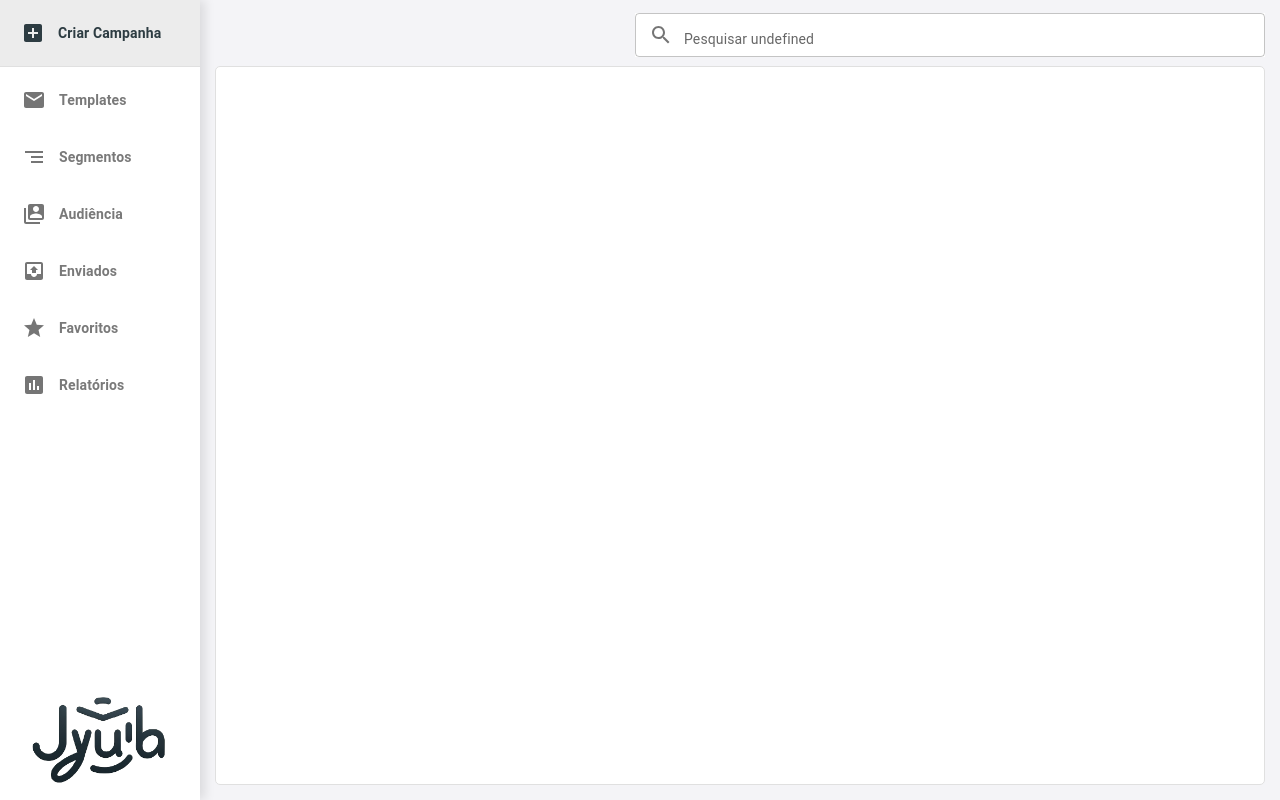
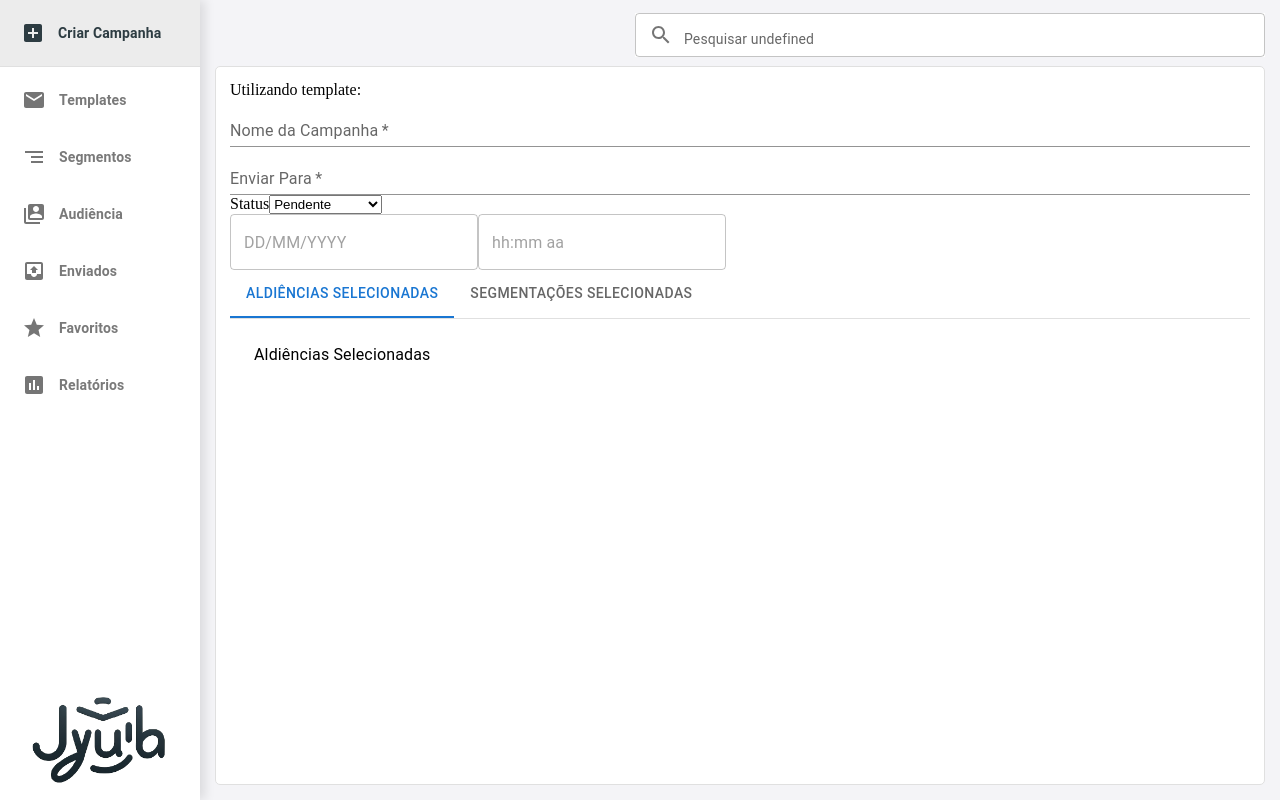
Before and after one commit to oasis-42/jyula-email-frontend, a React (Vite) app: page /criar-campanha/enviar-campanha in a window 1280 px wide. Built offline with nearby package versions, Linux system fonts and the light colour scheme.

Commit message:
layout send campaign

```diff
--- a/package.json
+++ b/package.json
@@ -18,8 +18,13 @@
     "@emotion/react": "^11.11.1",
     "@emotion/styled": "^11.11.0",
     "@mui/icons-material": "^5.14.18",
+    "@mui/lab": "^5.0.0-alpha.153",
     "@mui/material": "^5.14.18",
+    "@mui/x-date-pickers": "^6.18.1",
+    "@mui/x-date-pickers-pro": "^6.18.1",
+    "dayjs": "^1.11.10",
     "monaco-editor": "^0.44.0",
+    "phosphor-react": "^1.4.1",
     "react": "^18.2.0",
     "react-dom": "^18.2.0",
     "react-router-dom": "^6.18.0"
--- a/src/App.tsx
+++ b/src/App.tsx
@@ -8,6 +8,7 @@ import Audience from "./pages/audiences";
 import Sent from "./pages/sent";
 import Favorites from "./pages/favorites";
 import Reports from "./pages/reports";
+import SendCampaign from './pages/sendCampaign';
 
 export default function App() {
   return (
@@ -15,6 +16,7 @@ export default function App() {
       <Layout>
         <Routes>
           <Route path="/criar-campanha" element={<CreateCampaign/>} />
+          <Route path="/criar-campanha/enviar-campanha" element={<SendCampaign/>} />
           <Route path="/criar-templates" element={<CreateTemplates/>} />
           <Route path="/segmentos" element={<Segments/>} />
           <Route path="/audiencia" element={<Audience/>} />
--- /dev/null
+++ b/src/components/favoritesTemplates/favoritesTemplates.tsx
@@ -0,0 +1,47 @@
+import { ArrowsInSimple, ArrowsOutSimple } from "phosphor-react";
+import { useState } from "react";
+
+export function FavoritesTemplates() {
+  const [isFavTemplates, setIsFavTemplates] = useState(true);
+
+  return (
+    <div className="p-2">
+      <span>Templates favoritos</span>
+      <ul className="flex flex-col gap-3 w-fit mt-2">
+        <li
+          className="flex
+          items-center
+          flex-wrap
+          justify-around
+          bg-[#D9D9D9]
+          rounded-[15px]
+          p-3
+          w-[28rem]">
+          <button className="text-base break-words">Lorem ipsum dolor sit amet consectetur</button>
+          {isFavTemplates ? (
+            <>
+              <button
+                onClick={() => {
+                  setIsFavTemplates((prev) => !prev);
+                }}>
+                <ArrowsOutSimple size={16} color="#050505" weight="bold" />
+              </button>
+            </>
+          ) : (
+            <>
+              <button
+                onClick={() => {
+                  setIsFavTemplates((prev) => !prev);
+                }}>
+                <ArrowsInSimple size={16} color="#050505" weight="bold" />
+              </button>
+              <div className="border-t border-black pt-[0.125rem] w-full mt-4">
+                <p className="break-words text-sm mt-[0.125rem]">Lorem ipsum dolor sit amet consectetur</p>
+              </div>
+            </>
+          )}
+        </li>
+      </ul>
+    </div>
+  );
+}
--- /dev/null
+++ b/src/components/lastTemplates/lastTemplates.tsx
@@ -0,0 +1,53 @@
+import { ArrowsInSimple, ArrowsOutSimple, Star } from "phosphor-react";
+import { useState } from "react";
+
+export function LastTemplates() {
+  const [isLastTemplates, setIsLastTemplates] = useState(true);
+
+  return (
+    <div className="p-2">
+      <span>Últimos templates utilizados</span>
+      <ul className="flex flex-col gap-3 w-fit mt-2">
+        <li
+          className="flex
+        items-center
+        flex-wrap
+        justify-around
+        bg-[#D9D9D9]
+        rounded-[15px]
+        p-3
+        w-[28rem]">
+          <button className="text-base break-words">Lorem ipsum dolor sit amet consectetur</button>
+          <button>
+            <Star size={16} color="#050505" weight="bold" />
+          </button>
+          {isLastTemplates ? (
+            <>
+              <button
+                onClick={() => {
+                  setIsLastTemplates((prev) => !prev);
+                }}>
+                <ArrowsOutSimple size={16} color="#050505" weight="bold" />
+              </button>
+            </>
+          ) : (
+            <>
+              <button
+                onClick={() => {
+                  setIsLastTemplates((prev) => !prev);
+                }}>
+                <ArrowsInSimple size={16} color="#050505" weight="bold" />
+              </button>
+              <div className="border-t border-black pt-[0.125rem] mt-4">
+                <p className="break-words text-sm mt-[0.125rem]">
+                  Lorem ipsum dolor sit amet consectetur ipsum dolor sit amet consectetur ipsum dolor sit amet
+                  consectetur ipsum dolor sit amet consectetur
+                </p>
+              </div>
+            </>
+          )}
+        </li>
+      </ul>
+    </div>
+  );
+}
--- a/src/pages/createCampaign.jsx
+++ b/src/pages/createCampaign.jsx
@@ -1,7 +1,27 @@
 import React from "react";
+import { FavoritesTemplates } from "../components/favoritesTemplates/favoritesTemplates";
+import { LastTemplates } from "../components/lastTemplates/lastTemplates";
 
 function CreateCampaign() {
-  return <div>criar campanha</div>;
+  return (
+    <>
+      <article
+        className="w-screen
+    h-min-screen
+    rounded-tl-[15px]
+    rounded-bl-[15px]
+    p-8
+    bg-[#FFFFFF]
+    shadow-2xl
+    flex
+    justify-around">
+        <section className="flex p-1 w-full border justify-around">
+          <LastTemplates />
+          <FavoritesTemplates />
+        </section>
+      </article>
+    </>
+  );
 }
 
 export default CreateCampaign;
--- /dev/null
+++ b/src/pages/sendCampaign.jsx
@@ -0,0 +1,102 @@
+import React, { useState } from "react";
+import Grid from '@mui/material/Grid';
+import Typography from '@mui/material/Typography';
+import TextField from '@mui/material/TextField';
+import FormControlLabel from '@mui/material/FormControlLabel';
+
+import { Card, Box, Tab, OutlinedInput, InputLabel, MenuItem, FormControl, Select } from '@mui/material';
+import { AdapterDayjs } from '@mui/x-date-pickers/AdapterDayjs';
+import { LocalizationProvider } from '@mui/x-date-pickers/LocalizationProvider';
+import { DatePicker, TimePicker, DateTimePicker } from '@mui/x-date-pickers';
+import { DateRangePicker } from '@mui/x-date-pickers-pro/DateRangePicker';
+
+import { TabPanel, TabList, TabContext } from '@mui/lab';
+
+function SendCampaign({ templateName }) {
+    const [campaignName, setCampaignName] = useState('');
+    const [sentTo, setSendTo] = useState('');
+    const [frequency, setFrequency] = useState('');
+
+    const [tab, setTab] = useState("1");
+
+    function handleSubmit(event) {
+        event.preventDefault();
+    }
+
+    const handleChange = (event, newValue) => {
+        //setFrequency(event.value);
+        setTab(newValue);
+    };
+
+    return (
+        <>
+            <Box className="">
+                <div className="">
+                    <span>Utilizando template: </span>
+                </div>
+
+                <div>
+                    <form className="" onSubmit={handleSubmit}>
+                        <TextField
+                            required
+                            id="campaignName"
+                            name="campaignName"
+                            label="Nome da Campanha"
+                            fullWidth
+                            autoComplete="campaign-name"
+                            variant="standard"
+                            {...campaignName}
+                        />
+
+                        <TextField
+                            required
+                            id="setSendTo"
+                            name="setSendTo"
+                            label="Enviar Para"
+                            fullWidth
+                            autoComplete="send-to"
+                            variant="standard"
+                            {...setSendTo}
+                        />
+
+                        <div className="createTicketItem options">
+                            <label>Status</label>
+                            <select className="createTicketSelect" name="active" id="active">
+                                <option value="no">Pendente</option>
+                                <option value="yes">Em análise</option>
+                                <option value="no">Em andamento</option>
+                            </select>
+                        </div>
+
+                        <LocalizationProvider dateAdapter={AdapterDayjs}>
+                            <DatePicker format="DD/MM/YYYY" />
+                            <TimePicker />
+                        </LocalizationProvider>
+
+                        <Box sx={{ width: "100%", typography: "body1" }}>
+                            <TabContext value={tab}>
+                                <Box sx={{
+                                    borderBottom: 1,
+                                    borderColor: "divider"
+                                }}>
+                                    <TabList
+                                        onChange={handleChange}
+                                        aria-label="lab API tabs example"
+                                    >
+                                        <Tab label="Aldiências Selecionadas" value="1" />
+                                        <Tab label="Segmentações Selecionadas" value="2" />
+                                    </TabList>
+                                </Box>
+                                <TabPanel value="1">Aldiências Selecionadas</TabPanel>
+                                <TabPanel value="2">Segmentações Selecionadas</TabPanel>
+                            </TabContext>
+                        </Box>
+
+
+                    </form>
+                </div>
+            </Box>
+        </>);
+}
+
+export default SendCampaign;
```
Also changed, not shown: 1 other file (tests, documents, lock files or other folders).
